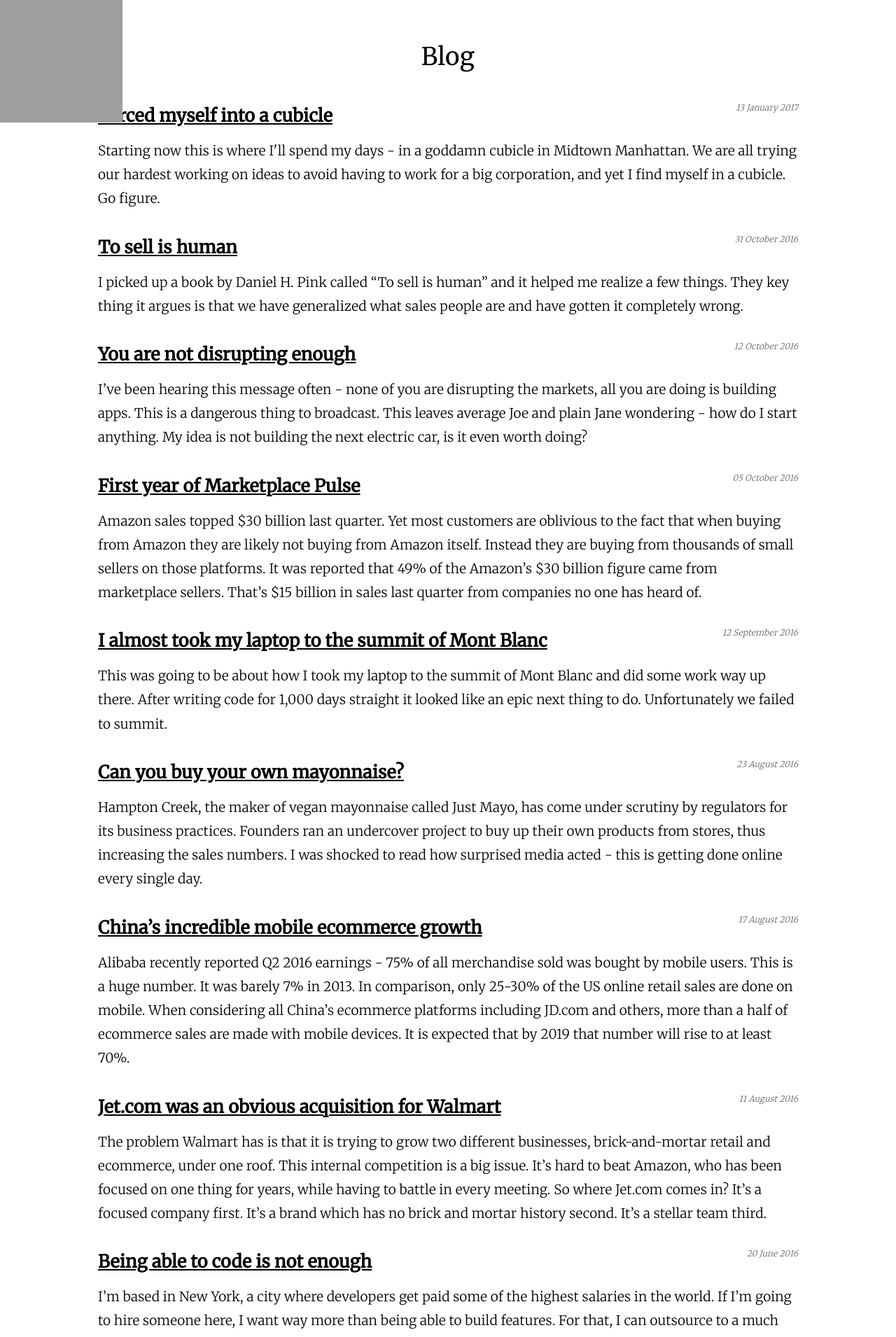
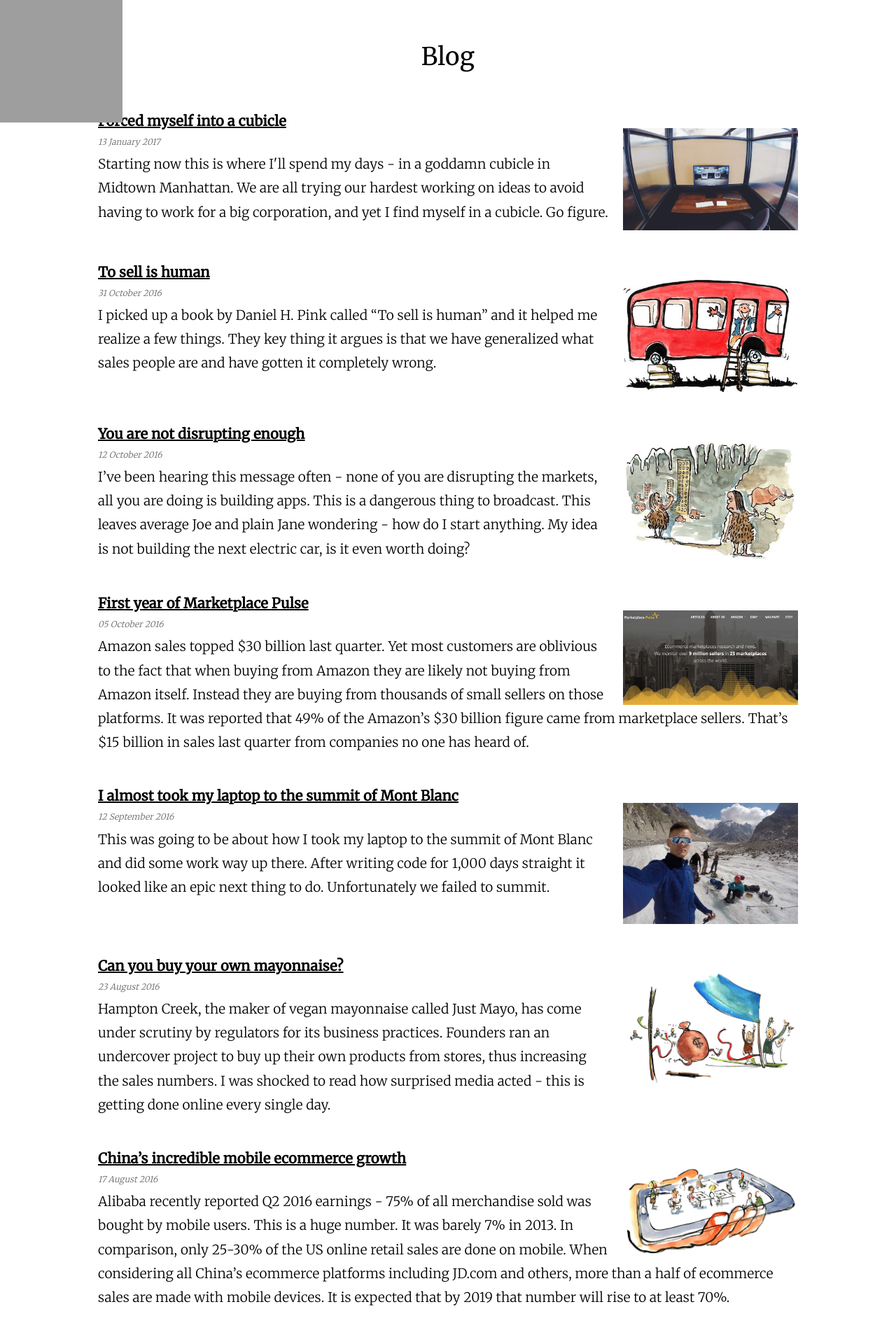
Before and after one commit to juokaz/juokaz.com, a Jekyll site: the page built from blog/index.html, in a window 1280 px wide. Shown: the top 1910 px of the page at 70% size. Built offline with Jekyll 4.4.1, drawn with Linux system fonts in a browser that asks for light colours; the list of posts is cut into pages by our own code; some of the changed text lies outside the part shown; grey boxes are pictures that could not be loaded.

Commit message:
Add images to blog posts index

```diff
--- a/blog/index.html
+++ b/blog/index.html
@@ -9,21 +9,25 @@ title: Blog
 
     {% for post in paginator.posts %}
     <div class="postPreview" itemscope itemtype="http://schema.org/Article">
-        <header>
-            <a name="{{ post.date | date: '%d%B%Y' }}"></a>
-            <a href="{{ post.url }}"><strong itemprop="headline">{{ post.title }}</strong></a>
-            <time datetime="{{ post.date | date: '%Y-%m-%d' }}" itemprop="datePublished">
-                {{ post.date | date: '%d %B %Y' }}
-            </time>
-        </header>
+        <a name="{{ post.date | date: '%d%B%Y' }}"></a>
+        <a href="{{ post.url }}"><h3 itemprop="headline">{{ post.title }}</h3></a>
+        <div>
+          <a href="{{ post.url }}"><img src="{{ post.image }}" alt="{{ post.title }}" /></a>
+        </div>
+        <time datetime="{{ post.date | date: '%Y-%m-%d' }}" itemprop="datePublished">
+            {{ post.date | date: '%d %B %Y' }}
+        </time>
         <div itemprop="description">
             {{ post.excerpt }}
         </div>
         <!-- http://schema.org/Article requires an image property -->
-        <meta itemprop="image" content="{{ site.url }}/images/juozas.jpg" />
+        <meta itemprop="image" content="{{ site.url }}{{ post.image }}" />
     </div>
     {% endfor %}
 
+    {% if paginator.page == 1 %}
+      <a href="{{ site.paginate_path | replace: '//', '/' | replace: ':num', 2 }}">Browse older posts &raquo;</a>
+    {% else %}
     <div class="pagination">
       <ul>
         {% if paginator.previous_page %}
@@ -72,4 +76,5 @@ title: Blog
         {% endif %}
       </ul>
     </div>
+    {% endif %}
 </section>
--- a/style.css
+++ b/style.css
@@ -14,10 +14,14 @@ a:hover { text-decoration: none; }
 
 time { color: #666; font-size: 12px; font-style: italic; }
 header > time { display: block; }
-.postPreview { margin: 30px 0; }
-.postPreview > header { margin: 10px 0; }
-.postPreview > header a { font-size: 25px; }
-.postPreview time { float: right; }
+.postPreview { margin: 50px 0; }
+.postPreview h3 { line-height: 1; }
+.postPreview img { max-width: 250px; float: right; margin-left: 20px;}
+.postPreview::after {
+    content: "";
+    clear: both;
+    display: table;
+}
 article { margin: 50px auto 0 auto; max-width: 800px; }
 article img { display: block; max-width: 100%; height: auto; }
 article hr { display: block; width: 100px; margin: 61px auto 41px auto; border: 0; border-top: 1px solid #ccc;}
@@ -189,13 +193,15 @@ ul { margin: 0 0 16px 17px; }
 @media (max-width: 1024px) {
     body { font-size: 16px; }
     footer { font-size: 14px; }
-    h3 span, .postPreview time { float: none; display: block; }
+    h3 span { float: none; display: block; }
     h1 { font-size: 25px; }
     h2 { font-size: 25px; }
     h3 { font-size: 20px; }
     .photos li { width: 23%; }
 
     .postPreview > header a { font-size: 20px; }
+
+    .postPreview img { display: none; }
 
     #corner-logo {
         width: 100px;
```
